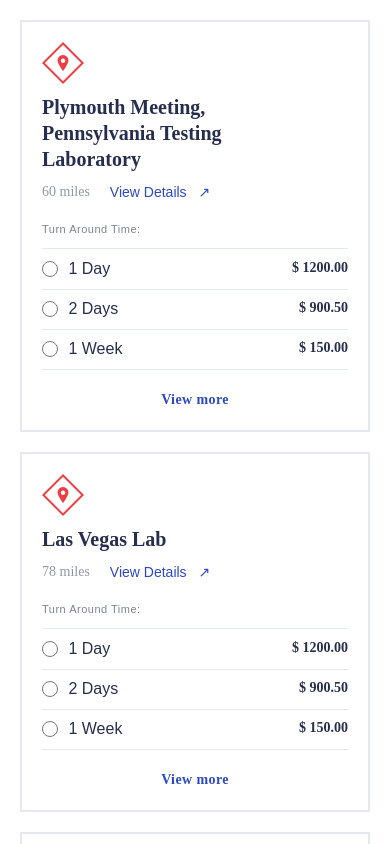
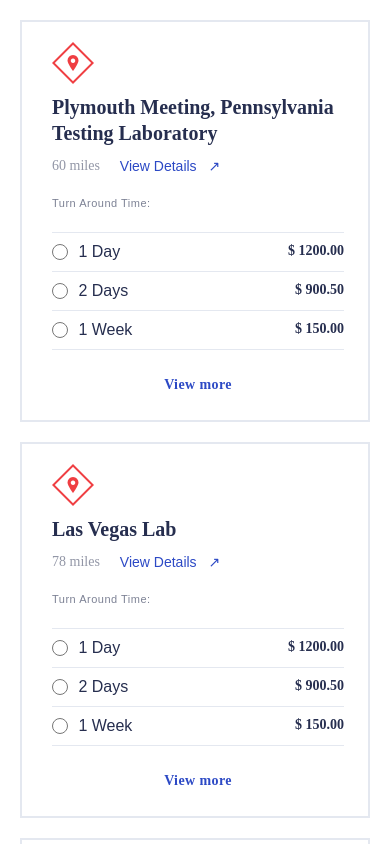
Before and after one commit to Dima-Semenov/gulp, a website: page src/index.html in a window 390 px wide. Shown: the top 844 px of the page. Drawn offline with nearby package versions, Linux system fonts and the light colour scheme; files that its build step writes are made by us from their sources.

Commit message:
Fixed some problem

```diff
--- a/src/index.html
+++ b/src/index.html
@@ -15,6 +15,7 @@
     <section class="catalog">
       <div class="catalog__item item">
         <div class="catalog__left">
+          <div class="catalog__wrape">
             <img src='./img/map.png' alt="photo" class="catalog__photo" ></img>
 
             <div class="catalog__info">
@@ -31,7 +32,6 @@
             </div>
           </div>
 
-        <div class="catalog__right">
           <div class="catalog__wrapper">
             <p class="catalog__time">Turn Around Time:</p>
 
@@ -90,6 +90,9 @@
             </form>
 
           </div>
+        </div>
+
+        <div class="catalog__right">
 
           <div class="catalog__button">
             <button type='button' class="catalog__btn">
@@ -108,6 +111,7 @@
 
       <div class="catalog__item item">
         <div class="catalog__left">
+          <div class="catalog__wrape">
             <img src='./img/map.png' alt="photo" class="catalog__photo" ></img>
 
             <div class="catalog__info">
@@ -124,7 +128,6 @@
             </div>
           </div>
 
-        <div class="catalog__right">
           <div class="catalog__wrapper">
             <p class="catalog__time">Turn Around Time:</p>
 
@@ -133,15 +136,15 @@
               <div class="catalog__wrap">
                 <input
                   type="radio"
-                  id="daySecond"
-                  name="timeSecond"
+                  id="day"
+                  name="time"
                   class="catalog__input"
                 />
                 <div class="catalog__price">
-                  <label for="daySecond" class="catalog__day">
+                  <label for="day" class="catalog__day">
                     1 Day
                   </label>
-                  <label for="daySecond" class="catalog__value">
+                  <label for="day" class="catalog__value">
                     $ 1200.00
                   </label>
                 </div>
@@ -150,15 +153,15 @@
               <div class="catalog__wrap">
                 <input
                   type="radio"
-                  id="daysSecond"
-                  name="timeSecond"
+                  id="days"
+                  name="time"
                   class="catalog__input"
                 />
                 <div class="catalog__price">
-                  <label for="daysSecond" class="catalog__day">
+                  <label for="days" class="catalog__day">
                     2 Days
                   </label>
-                  <label for="daysSecond" class="catalog__value">
+                  <label for="days" class="catalog__value">
                     $ 900.50
                   </label>
                 </div>
@@ -167,21 +170,25 @@
               <div class="catalog__wrap">
                 <input
                   type="radio"
-                  id="weekSecond"
-                  name="timeSecond"
+                  id="week"
+                  name="time"
                   class="catalog__input"
                 />
                 <div class="catalog__price">
-                  <label for="weekSecond" class="catalog__day">
+                  <label for="week" class="catalog__day">
                     1 Week
                   </label>
-                  <label for="weekSecond" class="catalog__value">
+                  <label for="week" class="catalog__value">
                     $ 150.00
                   </label>
                 </div>
               </div>
             </form>
+
           </div>
+        </div>
+
+        <div class="catalog__right">
 
           <div class="catalog__button">
             <button type='button' class="catalog__btn">
@@ -194,11 +201,13 @@
               View more
             </a>
           </div>
+
         </div>
       </div>
 
       <div class="catalog__item item">
         <div class="catalog__left">
+          <div class="catalog__wrape">
             <img src='./img/map.png' alt="photo" class="catalog__photo" ></img>
 
             <div class="catalog__info">
@@ -215,7 +224,6 @@
             </div>
           </div>
 
-        <div class="catalog__right">
           <div class="catalog__wrapper">
             <p class="catalog__time">Turn Around Time:</p>
 
@@ -224,15 +232,15 @@
               <div class="catalog__wrap">
                 <input
                   type="radio"
-                  id="dayTh"
-                  name="timeTh"
+                  id="day"
+                  name="time"
                   class="catalog__input"
                 />
                 <div class="catalog__price">
-                  <label for="dayTh" class="catalog__day">
+                  <label for="day" class="catalog__day">
                     1 Day
                   </label>
-                  <label for="dayTh" class="catalog__value">
+                  <label for="day" class="catalog__value">
                     $ 1200.00
                   </label>
                 </div>
@@ -241,15 +249,15 @@
               <div class="catalog__wrap">
                 <input
                   type="radio"
-                  id="daysTh"
-                  name="timeTh"
+                  id="days"
+                  name="time"
                   class="catalog__input"
                 />
                 <div class="catalog__price">
-                  <label for="daysTh" class="catalog__day">
+                  <label for="days" class="catalog__day">
                     2 Days
                   </label>
-                  <label for="daysTh" class="catalog__value">
+                  <label for="days" class="catalog__value">
                     $ 900.50
                   </label>
                 </div>
@@ -258,21 +266,25 @@
               <div class="catalog__wrap">
                 <input
                   type="radio"
-                  id="weekTh"
-                  name="timeTh"
+                  id="week"
+                  name="time"
                   class="catalog__input"
                 />
                 <div class="catalog__price">
-                  <label for="weekTh" class="catalog__day">
+                  <label for="week" class="catalog__day">
                     1 Week
                   </label>
-                  <label for="weekTh" class="catalog__value">
+                  <label for="week" class="catalog__value">
                     $ 150.00
                   </label>
                 </div>
               </div>
             </form>
+
           </div>
+        </div>
+
+        <div class="catalog__right">
 
           <div class="catalog__button">
             <button type='button' class="catalog__btn">
@@ -285,9 +297,9 @@
               View more
             </a>
           </div>
+
         </div>
       </div>
-    </section>
 
     <script src="js/script.min.js"></script>
   </body>
--- a/src/scss/style.scss
+++ b/src/scss/style.scss
@@ -48,11 +48,15 @@ body {
 
   &__left {
     display: flex;
-    margin-right: 30px;
+    margin-right: 50px;
+    gap: 50px;
+    max-width: 850px;
+    width: 100%;
+    justify-content: space-between;
   }
 
   &__name {
-    width: 330px;
+    max-width: 330px;
     margin-bottom: 10px;
     font-size: 20px;
     font-weight: 900;
@@ -92,10 +96,7 @@ body {
   }
 
   &__right {
-    max-width: 750px;
-    width: 100%;
     display: flex;
-    justify-content: space-between;
   }
 
   &__time {
@@ -111,6 +112,10 @@ body {
     align-self: center;
   }
 
+  &__wrape {
+    display: flex;
+  }
+
   &__btn {
     width: 36px;
     height: 34px;
@@ -122,7 +127,6 @@ body {
   }
 
   &__wrap {
-    width: auto;
     display: flex;
   }
 
@@ -154,6 +158,7 @@ body {
     font-family: 'Avenir-Roman', sans-serif;
     font-size: 16px;
     color: #262e4f;
+    cursor: pointer;
   }
 
   &__value {
@@ -161,6 +166,7 @@ body {
     font-size: 14px;
     font-weight: 900;
     color: #262e4f;
+    cursor: pointer;
   }
 
   &__link {
@@ -180,73 +186,89 @@ body {
 
 @media screen and (max-width: 950px) {
   .item {
-    padding: 20px 20px 25px 20px;
     height: auto;
-    flex-direction: column;
-    position: relative;
-  }
-
-  .catalog {
-
-    &__name {
-      width: auto;
-    }
-
-    &__button {
-      position: absolute;
-      top: 25px;
-      right: 20px;
-    }
-
-    &__wrapper {
-      display: flex;
-      padding-top: 20px;
-    }
-
-    &__right {
-      padding-left: 64px;
-    }
-
-    &__time {
-      margin-right: 30px;
-      width: 82px;
-    }
-  }
-}
-
-@media screen and (max-width: 650px) {
-  .item {
-    padding: 20px;
   }
 
   .catalog {
 
     &__left {
       flex-direction: column;
+      gap: 20px;
+      margin: 0;
     }
 
-    &__button {
-      display: none ;
+    &__right {
+      padding-top: 5px;
+    }
+
+    &__item {
+      align-items: flex-start;
+    }
+
+    &__wrapper {
+      padding: 0 0 0 64px;
+      display: flex;
+      gap: 30px;
+    }
+
+    &__form {
+      padding: 0;
+    }
+
+    &__time {
+      max-width: 82px;
+    }
+  }
+}
+
+@media screen and (max-width: 650px) {
+  .catalog {
+
+    &__item {
+      flex-direction: column;
+    }
+
+    &__wrape {
+      flex-direction: column;
+    }
+
+    &__btn {
+      display: none;
     }
 
     &__wrapper {
       flex-direction: column;
-      width: 100%;
-    }
-
-    &__right {
-      padding: 0;
-      flex-direction: column;
-      align-items: center;
-    }
-
-    &__time {
-      width: auto;
     }
 
     &__form {
       flex-direction: column;
+    }
+
+    &__wrapper {
+      padding-left: 0;
+      gap: 20px;
+    }
+
+    &__time {
+      max-width: 100%;
       width: 100%;
+    }
+
+    &__form {
+      width: 100%;
+    }
+
+    &__wrap {
+      padding: 10px 0;
+      border-bottom: 1px solid #e4e8f0;
+
+      &:first-child {
+        border-top: 1px solid #e4e8f0;
+      }
+
+      &:last-child {
+        margin-bottom: 20px;
+      }
     }
 
     &__price {
@@ -255,23 +277,17 @@ body {
       justify-content: space-between;
     }
 
-    &__wrap {
-      padding-bottom: 11px;
-      border-bottom: 1px solid #e4e8f0;
-      margin-bottom: 10px;
-
-      &:first-child {
-        padding: 11px 0;
-        border-top: 1px solid #e4e8f0;
-      }
-
-      &:last-child {
-        margin-bottom: 20px
-      }
-    }
-
     &__more {
       display: block;
     }
+
+    &__name {
+      max-width: 100%;
+    }
+
+    &__right {
+      justify-content: center;
+      width: 100%;
+    }
   }
 }
```
Also changed, not shown: .eslintrc.js, dist/css/style.css, dist/css/style.min.css, dist/index.html. Lines whose indentation alone changed are shown as unchanged.
